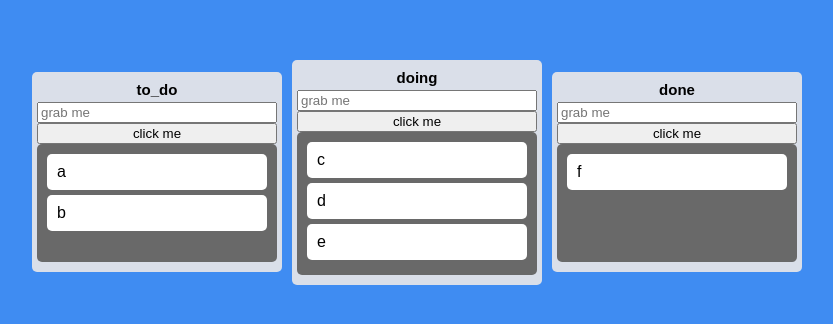
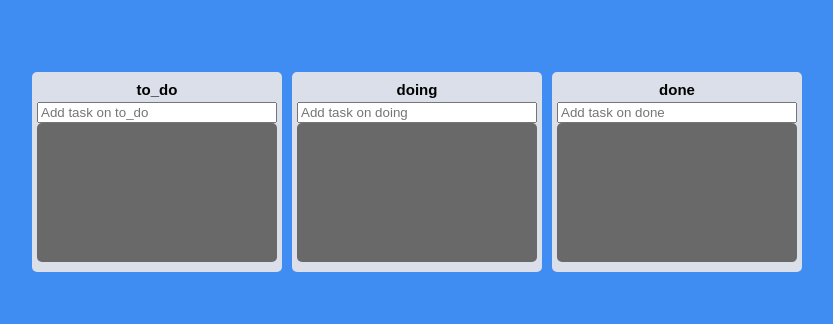
Before and after one commit to Sunnies-Memo/To-do-app-frontend, a React (Create React App) app: page / in a window 1280 px wide. Shown: the part 228-552 px from the top of the page, without its empty margins (223-1056 px from the left). Built offline with nearby package versions, Linux system fonts and the light colour scheme.

Commit message:
#7.14 Task Objects

```diff
--- a/package.json
+++ b/package.json
@@ -13,6 +13,7 @@
     "react": "^18.3.1",
     "react-beautiful-dnd": "^13.1.1",
     "react-dom": "^18.3.1",
+    "react-hook-form": "^7.51.5",
     "react-query": "^3.39.3",
     "react-scripts": "5.0.1",
     "recoil": "^0.7.7",
--- a/src/App.tsx
+++ b/src/App.tsx
@@ -32,7 +32,7 @@
       setToDos(prev => {
         const boardCopy = [...prev[source.droppableId]];
         boardCopy.splice(source.index, 1);
-        boardCopy.splice(destination?.index, 0, draggableId);
+        boardCopy.splice(destination?.index, 0, {id:destination?.index, text:draggableId});
         return {
           ...prev,
           [source.droppableId]:boardCopy
@@ -45,7 +45,7 @@
         const sourceBoard = [...prev[source.droppableId]];
         const targetBoard = [...prev[destination.droppableId]];
         sourceBoard.splice(source.index, 1);
-        targetBoard.splice(destination.index, 0 ,draggableId);
+        targetBoard.splice(destination.index, 0 , {id:destination?.index, text:draggableId});
         return {
           ...prev,
           [source.droppableId]:sourceBoard,
--- a/src/atoms.tsx
+++ b/src/atoms.tsx
@@ -1,14 +1,19 @@
 import { atom, selector } from "recoil";
 
+export interface ITodo {
+    id:number;
+    text:string
+}
+
 interface IToDoState{
-    [key:string]: string[];
+    [key:string]: ITodo[];
 }
 
 export const toDoState = atom<IToDoState>({
     key:"toDo",
     default:{
-        to_do: ["a", "b"],
-        doing: ["c", "d", "e"],
-        done: ["f"],
+        to_do: [],
+        doing: [],
+        done: [],
     },
 })
--- a/src/components/Board.tsx
+++ b/src/components/Board.tsx
@@ -2,6 +2,8 @@
 import DragableCard from "./DragableCard";
 import React, { useRef } from "react";
 import { styled } from "styled-components";
+import { useForm } from "react-hook-form";
+import { ITodo } from "../atoms";
 
 interface IAreaProps{
     isDraggingOver:boolean;
@@ -34,23 +36,29 @@
     display: flex;
     flex-direction: column;
 `
+const Form = styled.form`
+    input{
+        width: 100%;
+    }
+`
 interface IBoardProps{
-    toDos: string[];
+    toDos: ITodo[];
     boardId: string;
 }
+interface IForm{
+    toDo:string
+}
 function Board({toDos,boardId}:IBoardProps){
-    const inputRef = useRef<HTMLInputElement>(null);
-    const onClick = () => {
-        inputRef.current?.focus();
-        setTimeout(()=>{
-            inputRef.current?.blur();
-        },5000)
-    }
+    const {register,handleSubmit,setValue} = useForm();
+    const onValid = ({toDo}:IForm) => {
+        setValue("toDo","");
+    };
     return(
         <Wrapper>
             <Title><span>{boardId}</span></Title>
-            <input ref={inputRef} placeholder="grab me"/>
-            <button onClick={onClick}>click me</button>
+            <Form onSubmit={handleSubmit(onValid)}>
+                <input {...register("toDo",{required:true})} type="text" placeholder={`Add task on ${boardId}`}/>
+            </Form>
             <Droppable droppableId={boardId}>
                 {(magic,snapshot) =>
                 <Area
@@ -60,7 +68,7 @@
                     isDraggingFromThis={Boolean(snapshot.draggingFromThisWith)}
                 >
                     {toDos.map((todo, index) =>
-                    <DragableCard key={todo} index={index} todo={todo}/>
+                    <DragableCard key={todo.id} index={index} toDoId={todo.id} toDoText={todo.text}/>
                     )}
                     {magic.placeholder}
                 </Area>
--- a/src/components/DragableCard.tsx
+++ b/src/components/DragableCard.tsx
@@ -14,12 +14,13 @@
 `
 
 interface IDragalbeCard{
-    todo:string;
-    index:number
+    toDoId:number;
+    toDoText:string;
+    index:number;
 }
-function DragableCard({todo, index}:IDragalbeCard){
+function DragableCard({toDoId, toDoText, index}:IDragalbeCard){
     return(
-        <Draggable key={todo} draggableId={todo} index={index}>
+        <Draggable key={toDoId} draggableId={toDoId+""} index={index}>
             {(magic, snapshot) =>
             <Card
                 isDragging={snapshot.isDragging}
@@ -27,7 +28,7 @@
                 {...magic.draggableProps}
                 {...magic.dragHandleProps}
             >
-                {todo}
+                {toDoText}
             </Card>}
         </Draggable>
     )
```
Also changed, not shown: 1 other file (tests, documents, lock files or other folders).
